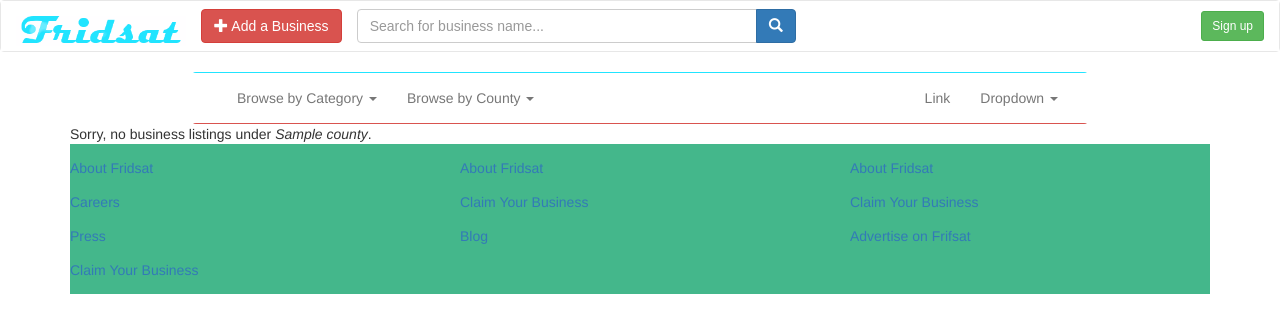
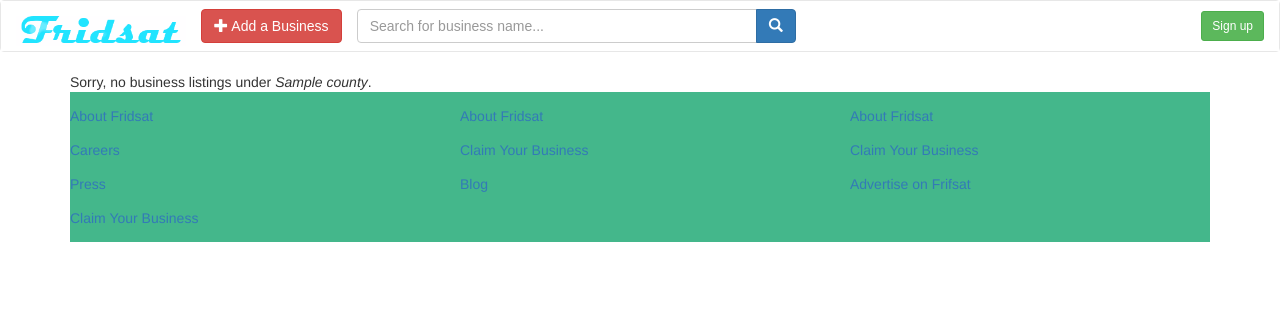
Before and after one commit to KenMwanza/fridsat, a Django app: a page that uses front/templates/base.html in a window 1280 px wide. Shown: the top 333 px of the page. Run offline with Django 3.2, Linux system fonts and the light colour scheme; tables that the repository leaves empty hold one stand-in row (values such as "Sample post"); some libraries are stand-ins or nearby versions.

Commit message:
Remove mini-navbar

```diff
--- a/front/templates/base.html
+++ b/front/templates/base.html
@@ -53,6 +53,16 @@
               </div>
             </form>
             <ul class="nav navbar-nav navbar-right">
+            {% if counties %}
+              <li class="dropdown">
+                <a href="#" class="dropdown-toggle" data-toggle="dropdown" role="button" aria-haspopup="true" aria-expanded="false">Browse by County <span class="caret"></span></a>
+                <ul class="dropdown-menu scrollable-menu">
+                  {% for county in counties %}
+                  <li><a href="{{ county.get_absolute_url }}">{{ county }}</a></li>
+                  {% endfor %}
+                </ul>
+              </li>
+            {% endif %}
               {% if user.is_authenticated %}
               <li class="dropdown">
                 <a href="#" class="dropdown-toggle" data-toggle="dropdown">{{ user.get_full_name }} <b class="caret"></b></a>
@@ -65,51 +75,6 @@
                 <button id="signup" data-target="#modal-signup" data-toggle="modal" class="btn btn-success navbar-btn btn-sm">Sign up</button>
               </li>
               {% endif %}
-            </ul>
-          </div><!-- /.navbar-collapse -->
-        </div><!-- /.container-fluid -->
-      </nav>
-
-      <nav id="mini-nav" class="navbar navbar-default">
-        <div class="container-fluid">
-          <div class="navbar-header">
-            <button type="button" class="navbar-toggle collapsed" data-toggle="collapse" data-target="#mini-navbar-collapse">
-              <span class="sr-only">Toggle navigation</span>
-              <span class="icon-bar"></span>
-              <span class="icon-bar"></span>
-              <span class="icon-bar"></span>
-            </button>
-          </div>
-          <!-- Collect the nav links, forms, and other content for toggling -->
-          <div class="collapse navbar-collapse" id="mini-navbar-collapse">
-            <ul class="nav navbar-nav">
-              <li class="dropdown">
-                <a href="#" class="dropdown-toggle" data-toggle="dropdown" role="button" aria-haspopup="true" aria-expanded="false">Browse by Category <span class="caret"></span></a>
-                <ul class="dropdown-menu scrollable-menu">
-                  {% for category in categories %}
-                  <li><a href="{{ category.get_absolute_url }}">{{ category }}</a></li>
-                  {% endfor %}
-                </ul>
-              </li>
-              <li class="dropdown">
-                <a href="#" class="dropdown-toggle" data-toggle="dropdown" role="button" aria-haspopup="true" aria-expanded="false">Browse by County <span class="caret"></span></a>
-                <ul class="dropdown-menu scrollable-menu">
-                  {% for county in counties %}
-                  <li><a href="{{ county.get_absolute_url }}">{{ county }}</a></li>
-                  {% endfor %}
-                </ul>
-              </li>
-            </ul>
-            <ul class="nav navbar-nav navbar-right">
-              <li><a href="#">Link</a></li>
-              <li class="dropdown">
-                <a href="#" class="dropdown-toggle" data-toggle="dropdown" role="button" aria-haspopup="true" aria-expanded="false">Dropdown <span class="caret"></span></a>
-                <ul class="dropdown-menu">
-                  {% for county in counties %}
-                  <li><a href="#">{{ county }}</a></li>
-                  {% endfor %}
-                </ul>
-              </li>
             </ul>
           </div><!-- /.navbar-collapse -->
         </div><!-- /.container-fluid -->
```
Also changed, not shown: fridsat/settings.py (+9 -1 lines).
